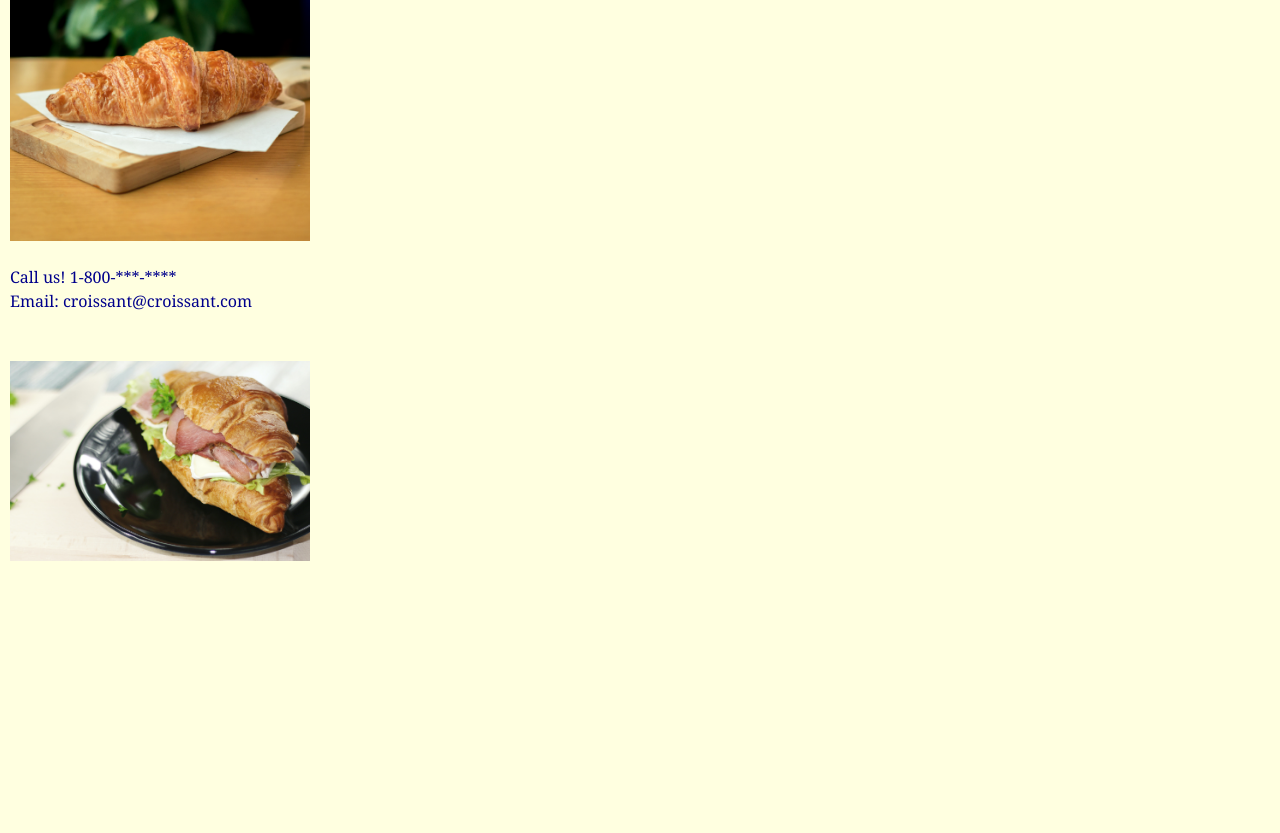
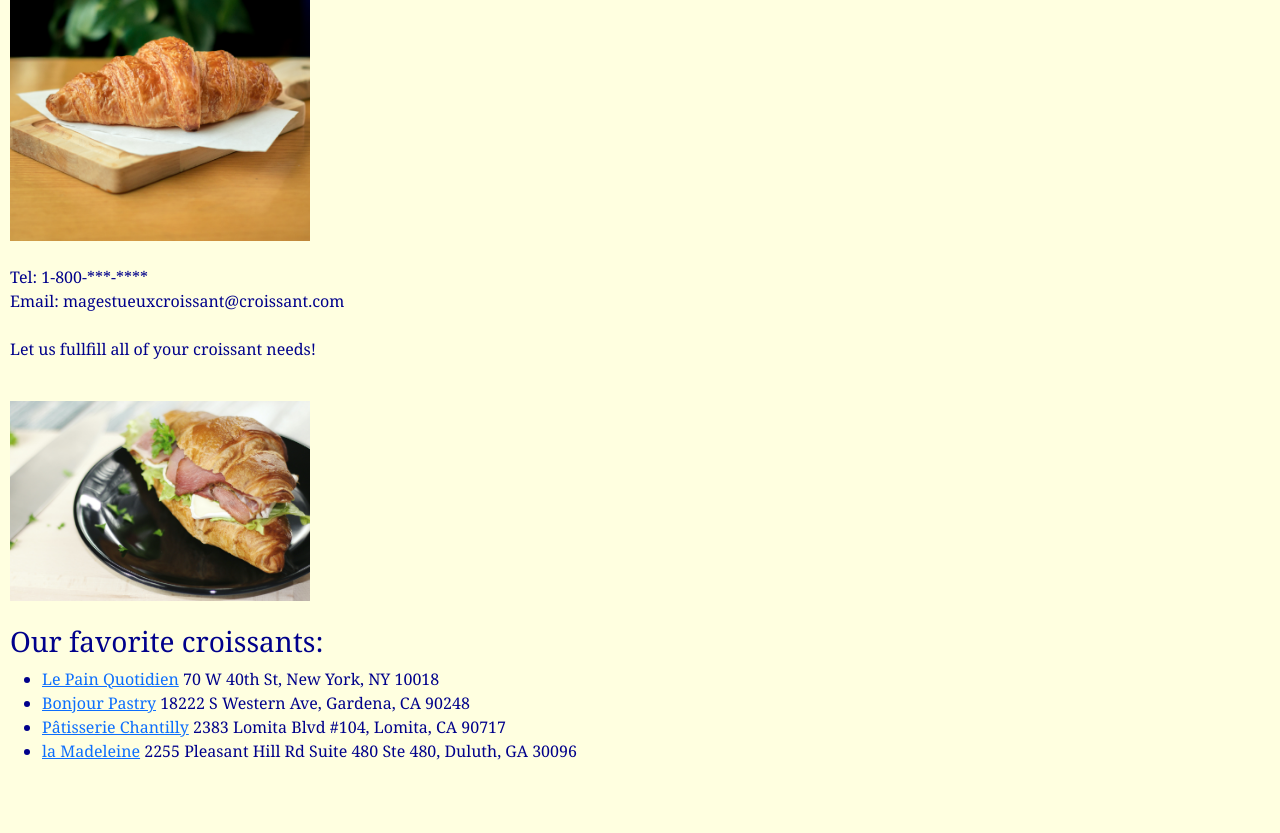
Before and after one commit to M-Lina3/croissant, a plain HTML site: page contact.html in a window 1280 px wide. Shown: the part 219-1052 px from the top of the page. Before the commit the page ends 800 px from the top, so only its background shows below. Drawn offline with nearby package versions, Linux system fonts and the light colour scheme.

Commit message:
seo friendly :3

```diff
--- a/contact.html
+++ b/contact.html
@@ -19,7 +19,7 @@
     ></script>
 
     <link href="style.css" rel="stylesheet" />
-    <title>Croissant Contact</title>
+    <title>Contact - Magestueux Croissant</title>
   </head>
   <body>
     <nav
@@ -50,13 +50,50 @@
         </div>
       </div>
     </nav>
-    <h2>Contact</h2>
-    <img src="images/005.jpg" /> <br />
+    <h2>Contact Us</h2>
+    <img src="images/005.jpg" alt="croissant basic" /> <br />
     <br />
-    <div>Call us! 1-800-***-****</div>
-    <div>Email: croissant@croissant.com</div>
+    <div>Tel: 1-800-***-****</div>
+    <div>Email: magestueuxcroissant@croissant.com</div>
+    <br />
+    <p>Let us fullfill all of your croissant needs!</p>
+
+    <br />
+    <img src="images/002.jpg" alt="croissant ham cheese" />
     <br />
     <br />
-    <img src="images/002.jpg" />
+    <h3>Our favorite croissants:</h3>
+    <ul>
+      <li>
+        <a href="https://www.lepainquotidien.com/us/en/" title="bread"
+          >Le Pain Quotidien</a
+        >
+        70 W 40th St, New York, NY 10018
+      </li>
+      <li>
+        <a href="http://www.bonjourpastry.com/" title="japanese/french bakery"
+          >Bonjour Pastry</a
+        >
+        18222 S Western Ave, Gardena, CA 90248
+      </li>
+      <li>
+        <a
+          href="http://www.patisseriechantilly.com/"
+          title="japanese/french bakery"
+          >Pâtisserie Chantilly</a
+        >
+        2383 Lomita Blvd #104, Lomita, CA 90717
+      </li>
+      <li>
+        <a
+          href="https://lamadeleine.com/locations/duluth-gwinnett"
+          title="french bakery cafe"
+          >la Madeleine</a
+        >
+        2255 Pleasant Hill Rd Suite 480 Ste 480, Duluth, GA 30096
+      </li>
+    </ul>
+
+    <div></div>
   </body>
 </html>
--- a/style.css
+++ b/style.css
@@ -3,6 +3,7 @@ body {
   margin: 10px;
   font-family: Cambria, Cochin, Georgia, Times, "Times New Roman", serif;
   color: darkblue;
+  margin-bottom: 70px;
 }
 img {
   width: 300px;
```
Also changed, not shown: index.html (+8 -4 lines), photo.html (+5 -4 lines).
